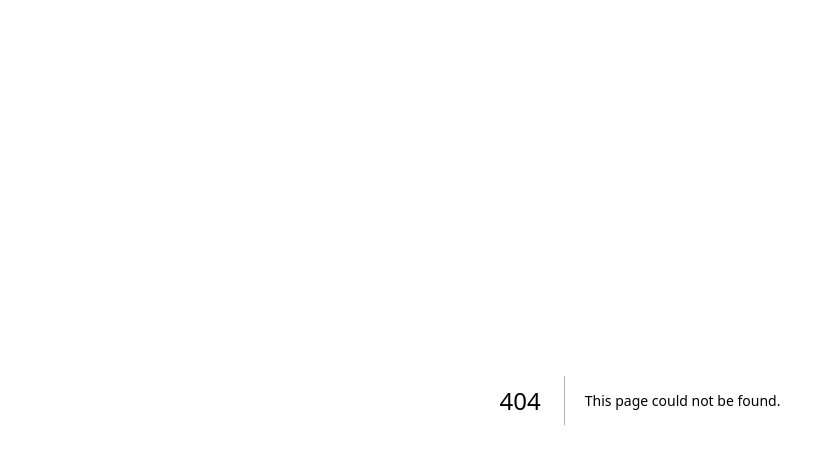
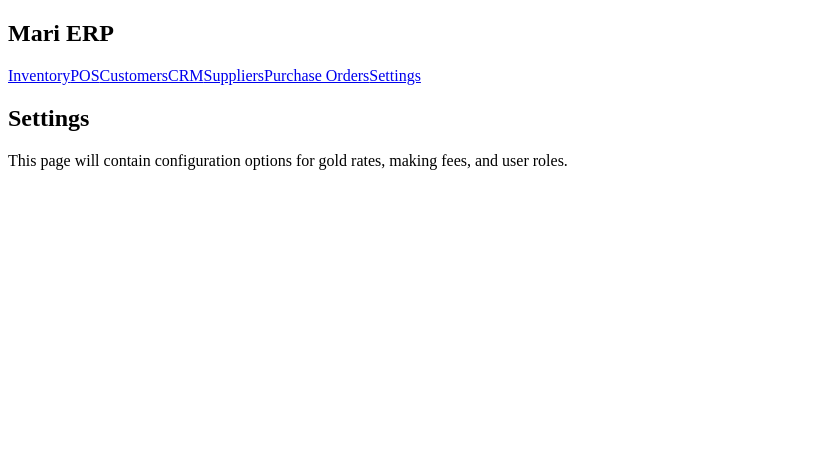
Before and after one commit to Dielord9/mari-erp, a Next.js app in the folder frontend/: page /settings in a window 1280 px wide. Before the commit this address had no page. Shown: the top 464 px of the page, without its empty margins (0-835 px from the left). Built offline with nearby package versions, Linux system fonts and the light colour scheme.

Commit message:
Create settings page

```diff
--- /dev/null
+++ b/frontend/pages/settings.js
@@ -0,0 +1,10 @@
+import Layout from './components/Layout';
+
+export default function SettingsPage() {
+  return (
+    <Layout>
+      <h2 className="text-2xl font-semibold mb-4">Settings</h2>
+      <p>This page will contain configuration options for gold rates, making fees, and user roles.</p>
+    </Layout>
+  );
+}
```
